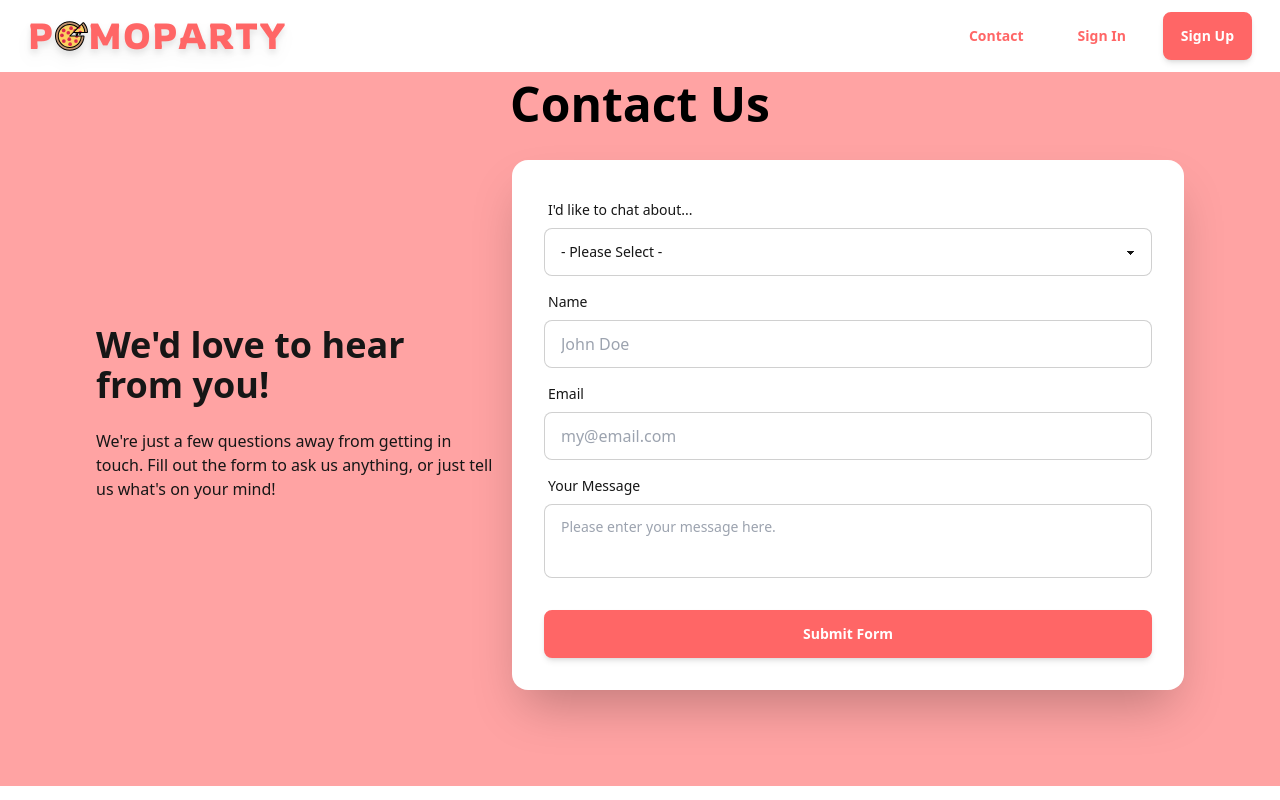
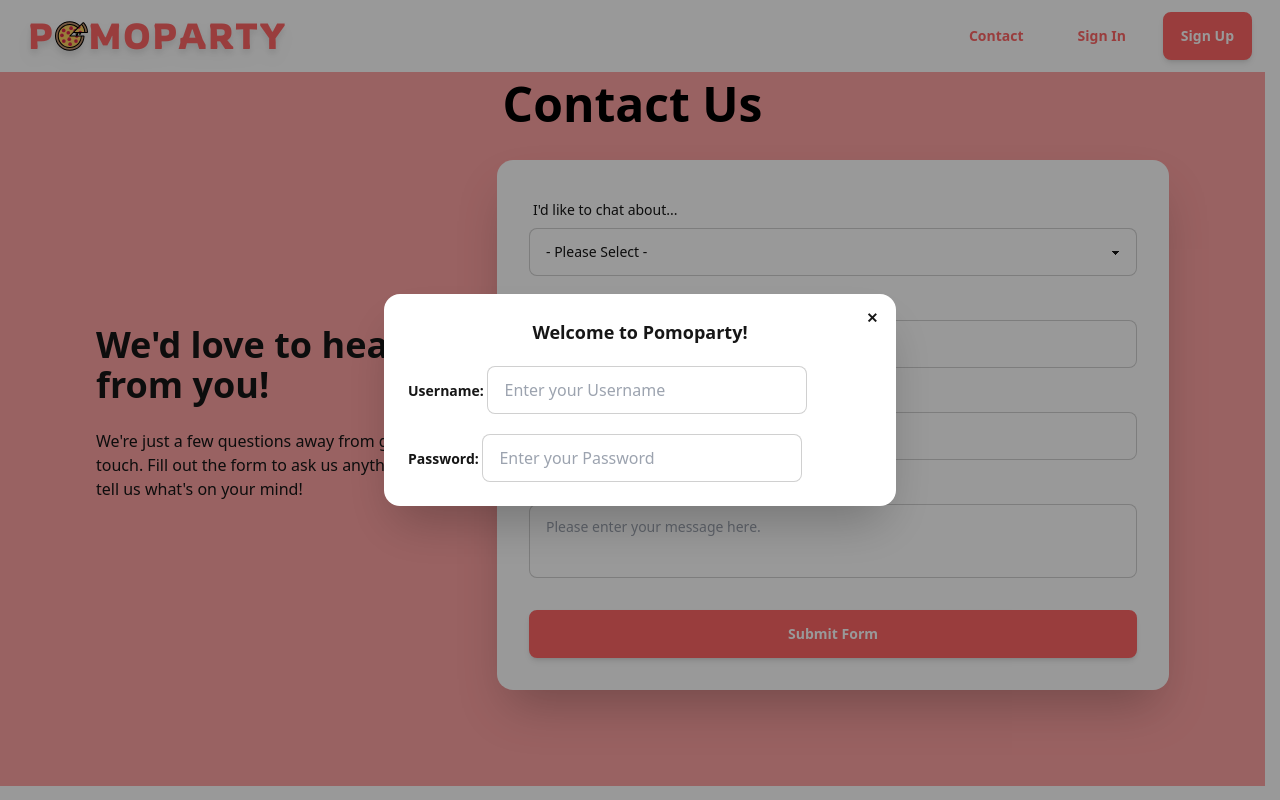
Before and after one commit to sn163/Pomoparty, a Next.js app: page /contact in a window 1280 px wide. Both pictures are taken after a click on the button "Sign In". Built offline with nearby package versions, Linux system fonts and the light colour scheme.

Commit message:
Sign In Modal

```diff
--- a/package.json
+++ b/package.json
@@ -22,6 +22,7 @@
     "next": "14.1.4",
     "react": "^18",
     "react-dom": "^18",
+    "react-modal": "^3.16.1",
     "use-sound": "^4.0.1"
   },
   "devDependencies": {
--- a/src/app/_components/Navbar.tsx
+++ b/src/app/_components/Navbar.tsx
@@ -2,6 +2,7 @@
 import Image from "next/image";
 import Link from "next/link";
 import { ThemedButton } from "./ui/ThemedButton";
+import SignInModal from "./SignIn";
 
 export default function NavBar() {
   return (
@@ -35,16 +36,7 @@ export default function NavBar() {
               Contact
             </ThemedButton>
           </Link>
-          <Link href="#">
-            <ThemedButton
-              className="no-underline hover:no-underline"
-              alt="sign in"
-              variant="link"
-              size="md"
-            >
-              Sign In
-            </ThemedButton>
-          </Link>
+          <SignInModal />
           <Link href="#">
             <ThemedButton alt="sign up" variant="solid" size="md">
               Sign Up
--- /dev/null
+++ b/src/app/_components/SignIn.tsx
@@ -0,0 +1,85 @@
+"use client";
+import { useState } from "react";
+import { ThemedButton } from "./ui/ThemedButton";
+
+export default function SignInModal() {
+  const [open, setOpen] = useState<boolean>(false);
+
+  const openModal = () => {
+    setOpen(true);
+    const modal = document.getElementById(
+      "my_modal_3",
+    ) as HTMLDialogElement | null;
+    if (modal) {
+      modal.showModal();
+    }
+  };
+
+  const closeModal = () => {
+    setOpen(false);
+    const modal = document.getElementById(
+      "my_modal_3",
+    ) as HTMLDialogElement | null;
+    if (modal) {
+      modal.close();
+    }
+  };
+
+  return (
+    <div>
+      {/* You can open the modal using document.getElementById('ID').showModal() method */}
+      <ThemedButton
+        className="no-underline hover:no-underline"
+        alt="sign in"
+        variant="link"
+        size="md"
+        onClick={openModal}
+      >
+        Sign In
+      </ThemedButton>
+
+      <dialog id="my_modal_3" className="modal">
+        <div className="modal-box">
+          <form method="dialog">
+            {/* if there is a button in form, it will close the modal */}
+            <button className="btn btn-circle btn-ghost btn-sm absolute right-2 top-2">
+              ✕
+            </button>
+          </form>
+          <div className="container">
+            <h1 className="text-center text-lg font-bold">
+              {" "}
+              Welcome to Pomoparty!
+            </h1>
+            <br />
+            <div>
+              <label>
+                <b> Username: </b>
+                <input
+                  type="text"
+                  name="name"
+                  placeholder="Enter your Username"
+                  className="input input-bordered w-full max-w-xs"
+                  required
+                />
+              </label>
+            </div>
+            <br />
+          </div>
+          <div>
+            <label>
+              <b> Password: </b>
+              <input
+                type="text"
+                name="name"
+                placeholder="Enter your Password"
+                className="input input-bordered w-full max-w-xs"
+                required
+              />
+            </label>
+          </div>
+        </div>
+      </dialog>
+    </div>
+  );
+}
```
Also changed, not shown: 1 other file (tests, documents, lock files or other folders).
